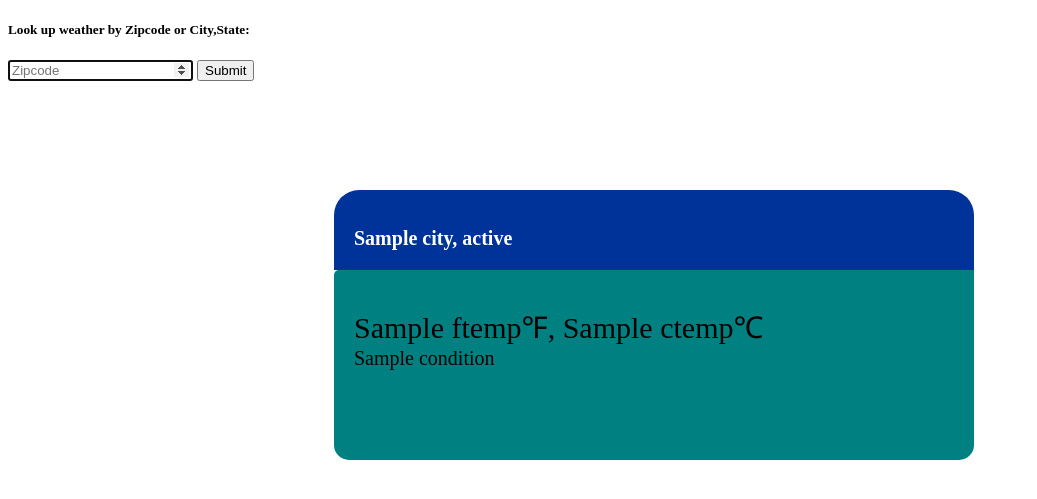
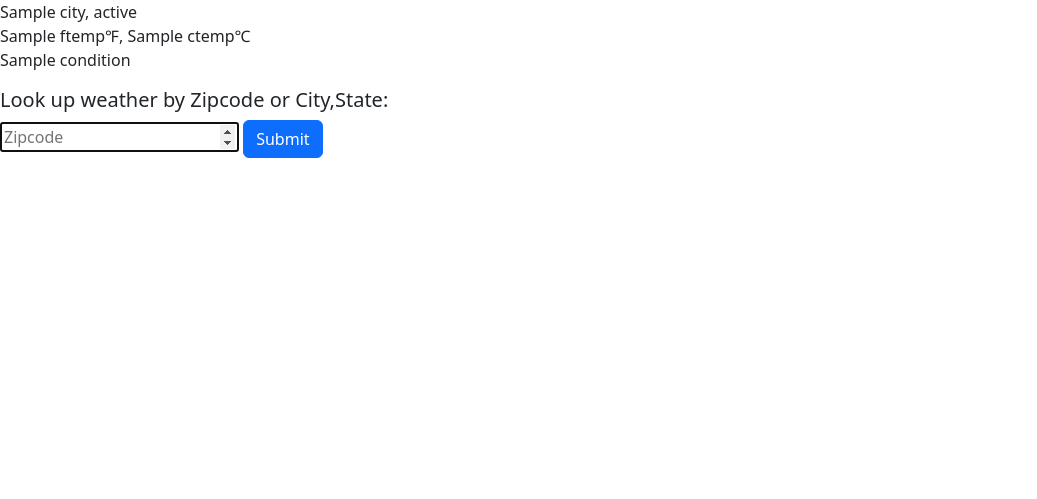
Before and after one commit to Connaker/pyomm-weather, a Flask app: template templates/weather.html in a window 1280 px wide. Shown: the top 499 px of the page, without its empty margins (0-1037 px from the left). Run offline with Flask 3, Linux system fonts and the light colour scheme; the template is opened without the code that fills it: most values are stand-ins (such as "Sample title", 1, 10 or a date in 2020); some libraries are stand-ins or nearby versions.

Commit message:
Update weather.html

```diff
--- a/templates/weather.html
+++ b/templates/weather.html
@@ -2,7 +2,8 @@
 <html lang="en">
     <head>
         <meta charset="UFT-8">
-        <link rel="stylesheet" href="{{ url_for('static', filename='css/style.css')}}"/>
+        <meta name="viewport" content="width=device-width, initial-scale=1.0">
+        <link rel="stylesheet" href="{{ url_for('static', filename='https://stackpath.bootstrapcdn.com/bootstrap/4.5.2/css/bootstrap.min.css')}}"/>
         <title>Flask Weather App</title>
     </head>
     <body>
```
